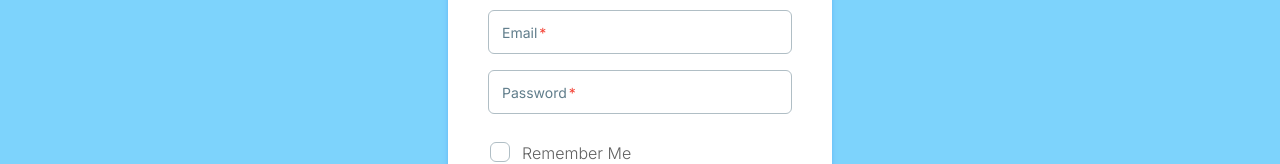
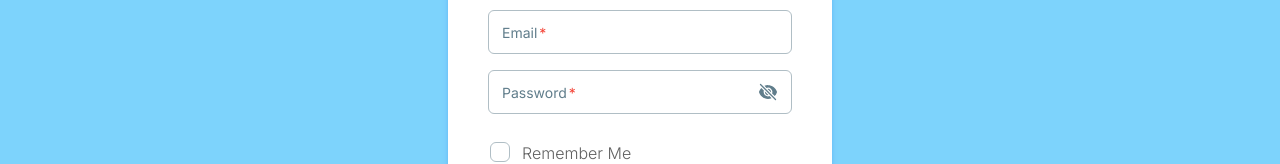
Before and after one commit to Bct-crypto/vet-management-system, a Next.js app: page / in a window 1280 px wide. Shown: the part 340-504 px from the top of the page. Built offline with nearby package versions, Linux system fonts and the light colour scheme; no server answers.

Commit message:
add show and hide password feature

```diff
--- a/src/components/LoginForm.tsx
+++ b/src/components/LoginForm.tsx
@@ -18,11 +18,17 @@ import Link from "next/link";
 import { signIn, useSession } from "next-auth/react";
 import { toast } from "react-toastify";
 import { FormEvent, useState, useEffect } from "react";
-import { ChevronDownIcon, ChevronUpIcon } from "@heroicons/react/24/solid";
+import {
+  ChevronDownIcon,
+  ChevronUpIcon,
+  EyeIcon,
+  EyeSlashIcon,
+} from "@heroicons/react/24/solid";
 
 const LoginForm = () => {
   const [email, setEmail] = useState("");
   const [password, setPassword] = useState("");
+  const [showPass, setShowPass] = useState(false);
   const [loading, setLoading] = useState(false);
   const [open, setOpen] = useState(false);
   const { data: session } = useSession();
@@ -37,6 +43,7 @@ const LoginForm = () => {
   }, [router, query, session]);
 
   const handleOpen = () => setOpen((prev) => !prev);
+  const handleShowPass = () => setShowPass((prev) => !prev);
 
   const handleSubmit = async (e: FormEvent) => {
     e.preventDefault();
@@ -128,8 +135,22 @@ const LoginForm = () => {
             <Input
               crossOrigin={""}
               label="Password"
+              type={`${showPass ? "text" : "password"}`}
               size="lg"
               color="blue"
+              icon={
+                showPass ? (
+                  <EyeIcon
+                    onClick={handleShowPass}
+                    className="h-5 w-5 text-blue-500 cursor-pointer"
+                  />
+                ) : (
+                  <EyeSlashIcon
+                    onClick={handleShowPass}
+                    className="h-5 w-5 cursor-pointer"
+                  />
+                )
+              }
               required
               value={password}
               onChange={(e) => setPassword(e.target.value)}
```
